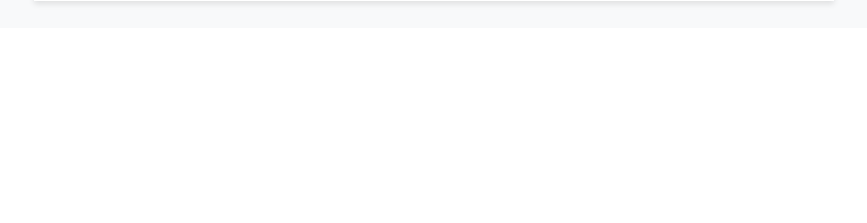
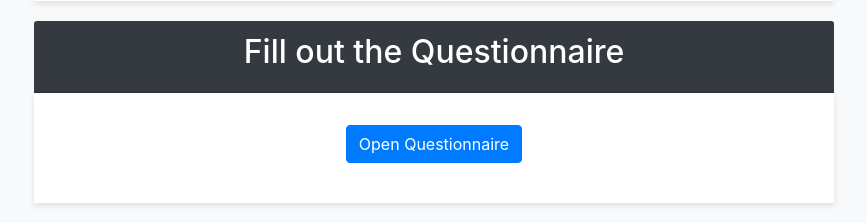
Before and after one commit to TharakaRathnayake1/Multi-Face-and-Voice-Recognition-System, a Flask app: template templates/dashboard_student.html in a window 1280 px wide. Shown: the part 772-995 px from the top of the page, without its empty margins (206-1073 px from the left). Before the commit the page ends 778 px from the top, so only its background shows below. Run offline with Flask 3, Linux system fonts and the light colour scheme; the template is opened without the code that fills it, so the values that code supplies are empty; some libraries are stand-ins or nearby versions.

Commit message:
Did some changes

```diff
--- a/app.py
+++ b/app.py
@@ -2,6 +2,9 @@ import os
 import numpy as np
 import torch
 import torch.nn.functional as F
+import pymysql
+import jwt
+import datetime
 from facenet_pytorch import InceptionResnetV1, MTCNN  # Face recognition model (Adhikari et al., 2019)
 from PIL import Image
 from flask import Flask, request, jsonify, render_template, session, redirect, url_for
@@ -10,7 +13,8 @@ from datetime import datetime
 from bson.objectid import ObjectId
 from flask import Flask, request, jsonify
 from pymongo import MongoClient
-import pymysql
+from functools import wraps
+
 
 # -------------------------------
 # Configuration & Initialization
@@ -30,16 +34,16 @@ client = MongoClient(mongo_uri)
 db = client.facedetectionattendance
 attendance_collection = db.attendance
 
-# Database connection
-def get_db_connection():
-    connection = pymysql.connect(
-        host='localhost',
-        user='root',
-        password='Tharuicbt01',
-        database='attendance_db',
-        cursorclass=pymysql.cursors.DictCursor
-    )
-    return connection
+# # Database connection
+# def get_db_connection():
+#     connection = pymysql.connect(
+#         host='localhost',
+#         user='root',
+#         password='Tharuicbt01',
+#         database='attendance_db',
+#         cursorclass=pymysql.cursors.DictCursor
+#     )
+#     return connection
 
 # -------------------------------
 # 1. Load Face Recognition Models
@@ -111,6 +115,104 @@ def identify_face(face_embedding, enrolled_dict, threshold=0.7):
 # -------------------------------
 app = Flask(__name__)
 app.secret_key = "your_secret_key_here"  # For session management (Flask, 2023)
+
+
+# # JWT Token
+
+# @app.route('/login/teacher', methods=['GET', 'POST'])
+# def login_teacher():
+#     error = None
+#     if request.method == 'POST':
+#         username = request.form.get('username')
+#         password = request.form.get('password')
+#         if username == TEACHER_USERNAME and password == TEACHER_PASSWORD:
+#             # Generate a JWT token for the teacher
+#             token = jwt.encode({
+#                 'role': 'teacher',
+#                 'exp': datetime.datetime.utcnow() + datetime.timedelta(hours=1)  # Token expiration time (1 hour)
+#             }, SECRET_KEY, algorithm='HS256') # type: ignore
+#             session['token'] = token  # Store the token in session
+#             return redirect(url_for('dashboard_teacher'))
+#         else:
+#             error = "Invalid teacher credentials. Please try again."
+#     return render_template('login_teacher.html', error=error)
+
+# # Token Validation Decorator
+# def token_required(f):
+#     @wraps(f)
+#     def decorated_function(*args, **kwargs):
+#         token = None
+#         # Check if the token is passed in the Authorization header
+#         if 'Authorization' in request.headers:
+#             token = request.headers['Authorization'].split(" ")[1]  # Format: Bearer <Token>
+
+#         if not token:
+#             return jsonify({'error': 'Token is missing!'}), 403  # Forbidden
+
+#         try:
+#             # Decode the token
+#             data = jwt.decode(token, SECRET_KEY, algorithms=['HS256']) # type: ignore
+#             current_user_role = data['role']
+#         except jwt.ExpiredSignatureError:
+#             return jsonify({'error': 'Token has expired!'}), 401  # Unauthorized
+#         except jwt.InvalidTokenError:
+#             return jsonify({'error': 'Invalid token!'}), 401  # Unauthorized
+
+#         # Attach the role to the request context for later use
+#         request.user_role = current_user_role
+#         return f(*args, **kwargs)
+
+#     return decorated_function
+
+# # Apply Token Validation to Protected Routes
+# @app.route('/identify', methods=['POST'])
+# @token_required
+# def identify_route():
+#     # Only allow students to mark attendance via face recognition
+#     if request.user_role != 'student':
+#         return jsonify({'error': 'Attendance marking is only available for students.'}), 401
+
+#     # The rest of the attendance marking code...
+
+# # Handling Token in Other Routes
+# @app.route('/upload_face', methods=['POST'])
+# @token_required
+# def upload_face():
+#     # Only teachers can upload new face images
+#     if request.user_role != 'teacher':
+#         return jsonify({'error': 'Unauthorized: Only teachers can upload face images.'}), 401
+
+#     # Image upload logic...
+
+# # Error Handling
+# @app.route('/identify', methods=['POST'])
+# @token_required
+# def identify_route():
+#     if request.user_role != 'student':
+#         return jsonify({'error': 'Attendance marking is only available for students.'}), 401
+
+#     if 'file' not in request.files:
+#         return jsonify({'error': 'No file part in the request'}), 400
+#     file = request.files['file']
+#     if file.filename == '':
+#         return jsonify({'error': 'No file selected'}), 400
+
+#     try:
+#         img = Image.open(file.stream).convert('RGB')
+#     except Exception as e:
+#         return jsonify({'error': 'Invalid image file'}), 400
+
+#     # Continue the face recognition process...
+# # Logout & Token Expiration
+# @app.route('/logout')
+# def logout():
+#     session.clear()  # Clears the session, effectively logging out the user
+#     return redirect(url_for('index'))
+
+# # Example of Handling Expired Tokens
+# {
+#   "error": "Token has expired!"
+# }
 
 # Define credentials for each role (for demonstration purposes) (Flask, 2023)
 TEACHER_USERNAME = "teacher"
--- a/templates/dashboard_student.html
+++ b/templates/dashboard_student.html
@@ -39,6 +39,17 @@
             </div>
             <button id="captureIdentify" class="btn btn-success">Capture, Identify & Mark Attendance</button>
             <p id="identifyResult" class="mt-3"></p>
+        </div>
+    </div>
+
+    <!-- Google Form Questionnaire Link -->
+    <div class="card">
+        <div class="card-header"><h2>Fill out the Questionnaire</h2></div>
+        <div class="card-body">
+            <a href="https://docs.google.com/forms/d/e/1FAIpQLSe6-rHMxGGWLIei2KEVn2HI7mQgrJ_eXw1UnqkMKFNKYVFHRg/viewform?usp=dialog"
+               target="_blank" class="btn btn-primary">
+               Open Questionnaire
+            </a>
         </div>
     </div>
 </div>
```
Also changed, not shown: 1 other file.
